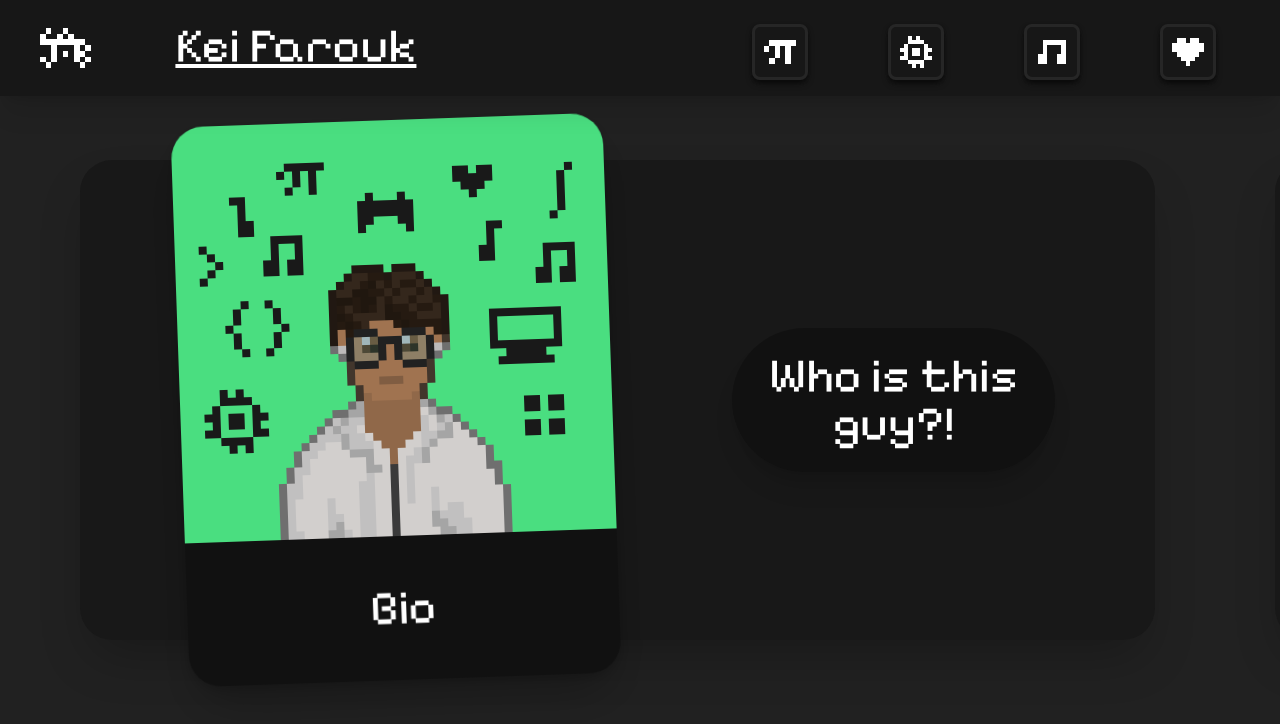
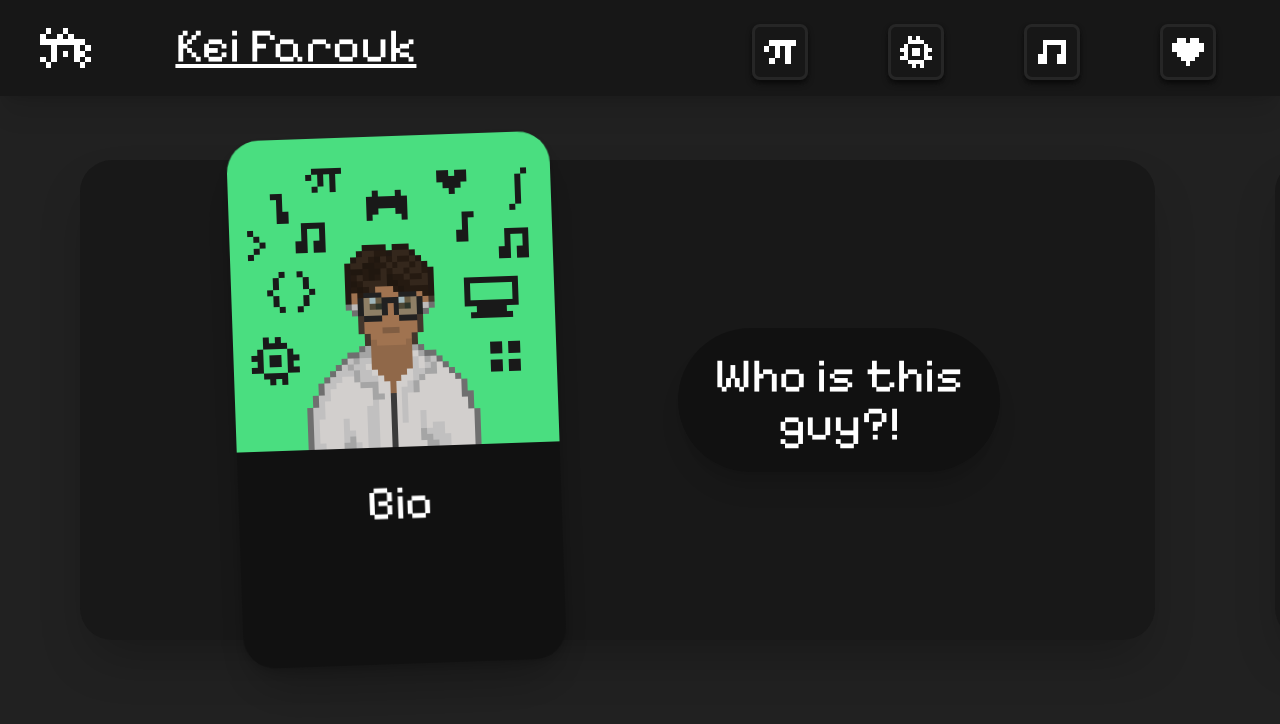
Before and after one commit to CadmusKei/Portfolio, a React (Vite) app: page / in a window 1280 px wide. Shown: the top 724 px of the page. Built offline with nearby package versions, Linux system fonts and the light colour scheme.

Commit message:
Percent fixed

```diff
--- a/src/components/Poster.jsx
+++ b/src/components/Poster.jsx
@@ -9,9 +9,9 @@ function Poster({className, name, desc, image}) {
     <>
       {/* Poster dividing blocks */}
       <div className={`flex w-[96%] shrink-0 h-[60%] justify-center items-center space-x-30 rounded-4xl bg-[#11111183] shadow-2xl`}>
-        <Block width="w-108" height="h-140" className="shadow-2xl -rotate-2 hover:rotate-2 transition duration-700">
-          <div className="flex flex-col h-full w-full items-center">
-            <AnimatedCover src={image} height="h-116" width="w-full"/>
+        <Block width="w-[30%]" height="h-[110%]" className="flex shadow-2xl -rotate-2 hover:rotate-2 transition duration-700">
+          <div className="flex flex-col h-full w-full justify-start items-center space-y-[10%]">
+            <AnimatedCover src={image} />
             <div className="flex">
               <Title name={name}/>
             </div>
```
